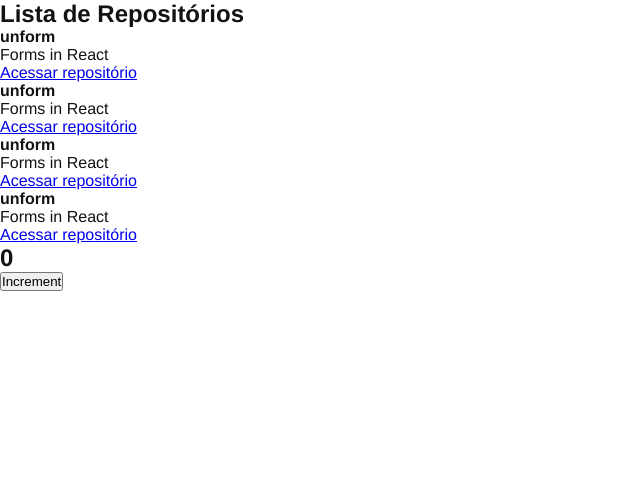
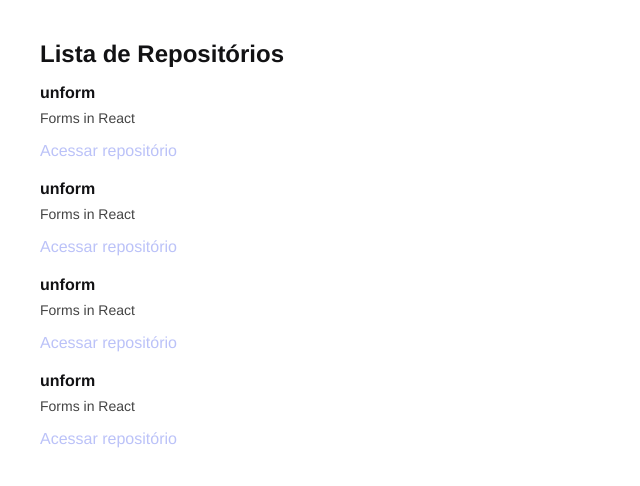
Before and after one commit to romerotg/github-explorer, a React app: page / in a window 1280 px wide. Shown: the top 486 px of the page, without its empty margins (0-640 px from the left). Built offline with nearby package versions, Linux system fonts and the light colour scheme.

Commit message:
Adding some styling to the repository list

```diff
--- a/src/App.jsx
+++ b/src/App.jsx
@@ -1,12 +1,6 @@
-import { Counter } from './components/Counter';
 import { RepositoryList } from './components/RepositoryList';
 import './styles/global.scss';
 
 export function App() {
-  return (
-    <>
-      <RepositoryList />
-      <Counter />
-    </>
-  );
+  return <RepositoryList />
 }
--- a/src/components/Counter.jsx
+++ /dev/null
@@ -1,17 +0,0 @@
-import { useState } from 'react';
-
-export function Counter() {
-  const [counter, setCounter] = useState(0);
-
-  function increment() {
-    setCounter(counter + 1);
-
-  }
-
-  return (
-    <div>
-      <h2>{counter} </h2>
-      <button type="button" onClick={increment}>Increment</button>
-    </div>
-  );
-}
--- a/src/components/RepositoryList.jsx
+++ b/src/components/RepositoryList.jsx
@@ -1,4 +1,6 @@
 import { RepositoryItem } from "./RepositoryItem";
+
+import '../styles/repositories.scss'
 
 const repository = {
   name: 'unform',
--- /dev/null
+++ b/src/styles/repositories.scss
@@ -0,0 +1,30 @@
+section.repository-list {
+  margin: 40px;
+
+  h1 {
+    margin-bottom: 16px;
+  }
+
+  ul {
+    list-style: none;
+
+    li {
+      & + li {
+        margin-top: 20px;
+      }
+
+      p {
+        font-size: 14px;
+        color: #444;
+        margin-top: 8px;
+      }
+
+      a {
+        display: inline-block;
+        margin-top: 16px;
+        text-decoration: none;
+        color: #56e6;
+      }
+    }
+  }
+}
```
